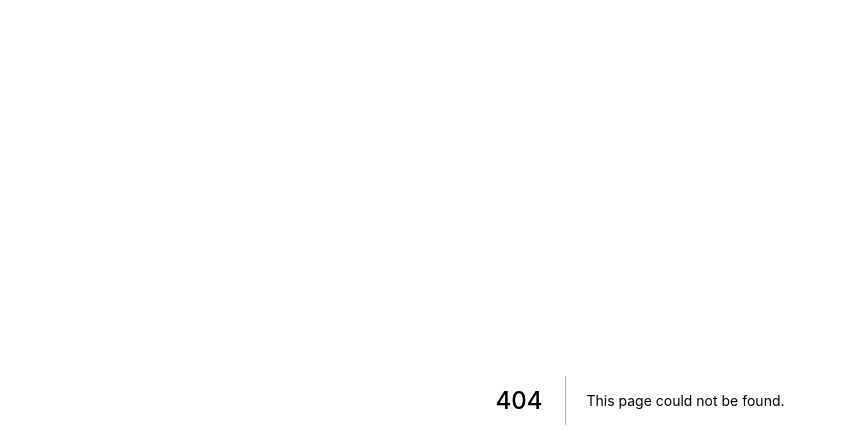
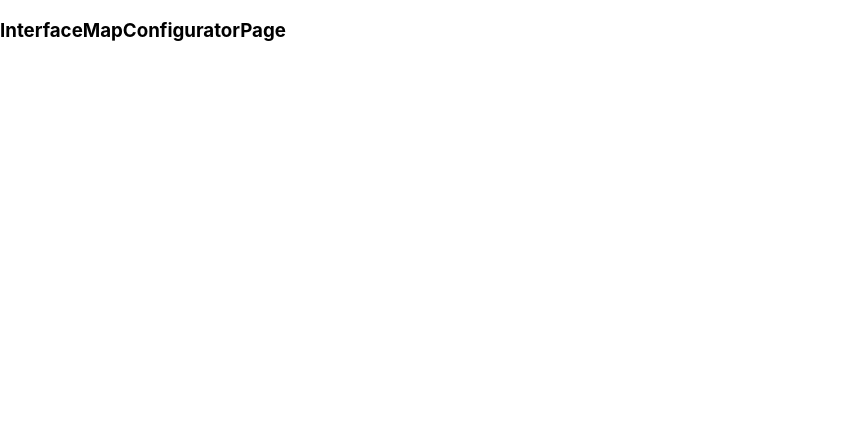
Before and after one commit to gridaco/CoLI, a Next.js app in the folder editor/: page /interface-map-configurator in a window 1280 px wide. Before the commit this address had no page. Shown: the top 448 px of the page, without its empty margins (0-846 px from the left). Built offline with nearby package versions, Linux system fonts and the light colour scheme.

Commit message:
added interface mapper boilerplate

```diff
--- /dev/null
+++ b/editor/pages/interface-map-configurator/index.tsx
@@ -0,0 +1,10 @@
+import React from "react"
+
+
+export default function InterfaceMapConfiguratorPage() {
+    return <div>
+        <h3>
+            InterfaceMapConfiguratorPage
+        </h3>
+    </div>
+}
```
Also changed, not shown: editor/pages/interface-map-configurator/README.md (added), editor/pages/parameter-designer/README.md (added).
